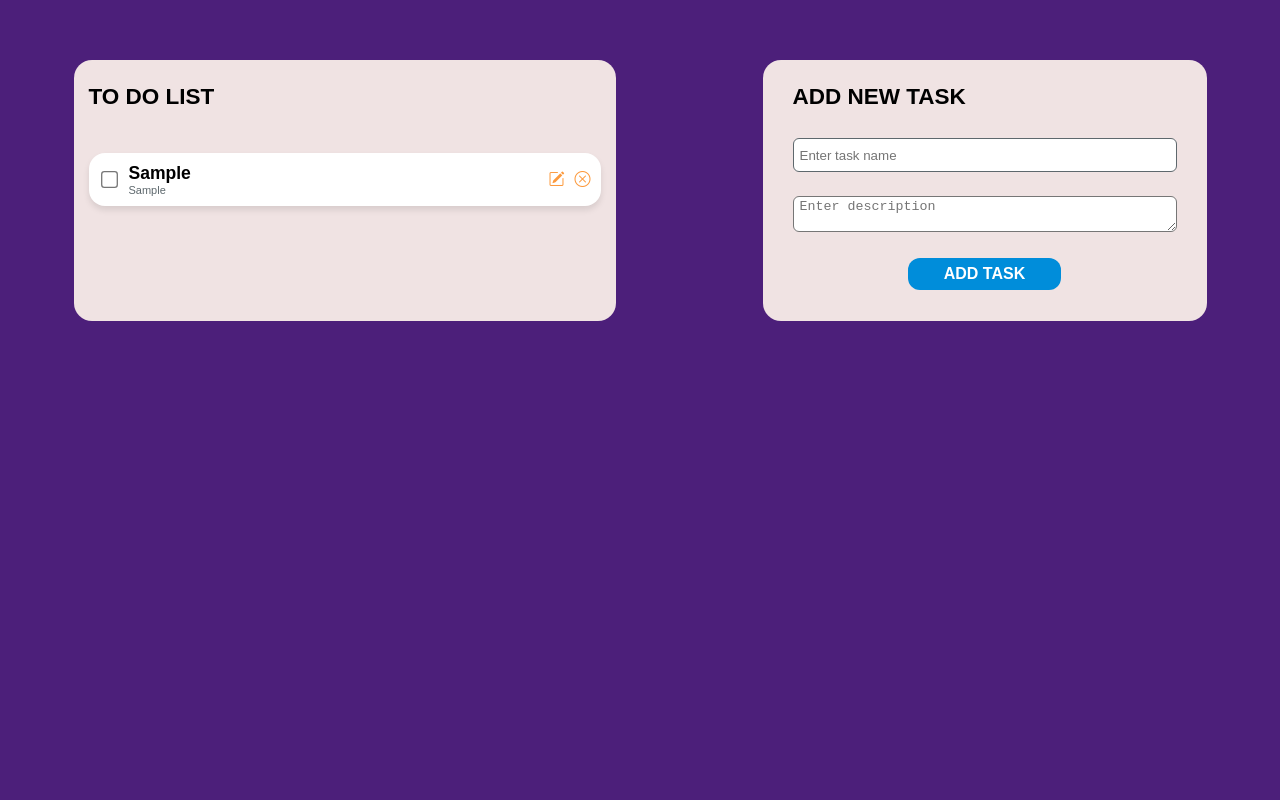
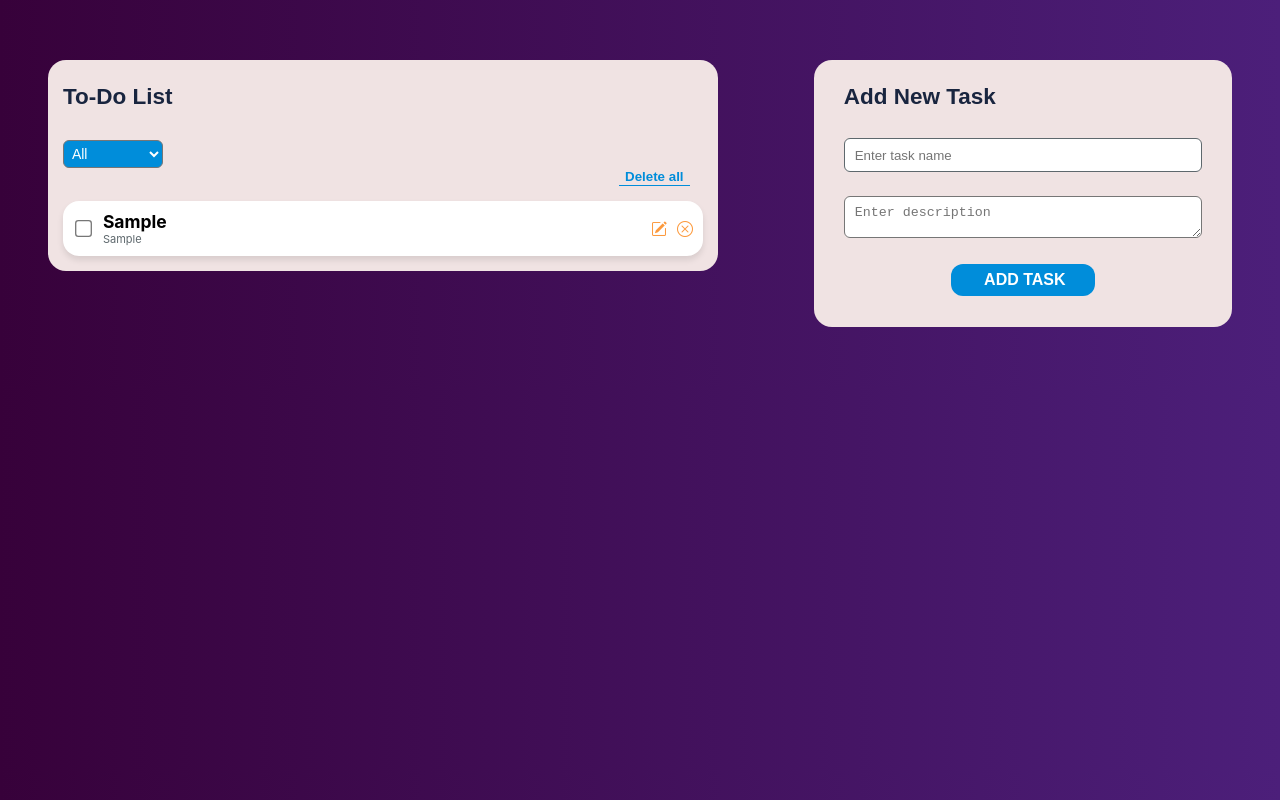
Before and after one commit to sanaaJer/ToDoList-App_React-Redux, a React (Create React App) app: page / in a window 1280 px wide. Both pictures are taken after typing "Sample", "Sample" into the empty fields and a click on the input "Add Task". Built offline with nearby package versions, Linux system fonts and the light colour scheme.

Commit message:
first commit

```diff
--- a/src/Actions/Action.js
+++ b/src/Actions/Action.js
@@ -3,7 +3,7 @@ export const DELETETASK='DELETETASK'
 export const EDITTASK='EDITTASK'
 export const CHECKCOMPLETED='CHECKCOMPLETED'
 export const UPDATECOUNTID='UPDATECOUNTID'
-
+export const DELETEALL='DELETEALL'
 
 export const addtask = (task) => {
     return {
@@ -26,9 +26,9 @@ export const updateTask=(id,taskEdit)=>(
     }
 );
 
-export const checktask=(id,checkStatus)=>(
-  {type:EDITTASK,
-   payload:{id,checkStatus}
+export const checktask=(id,completed)=>(
+  {type:CHECKCOMPLETED,
+   payload:{id,completed}
   }
 );
 
@@ -37,3 +37,7 @@ export const updateIdCount=(idCount)=>(
    payload:{idCount}
   }
 );
+
+export const deleteAll=()=>(
+   {type:DELETEALL}
+);
--- a/src/App.js
+++ b/src/App.js
@@ -1,9 +1,15 @@
-import './App.css';
+import './styles/App.css';
 import TaskForm from './Components/TaskForm'
 import TasksList from './Components/TasksList'
+
+
+
 function App() {
+  // inline style conts
+  const divStyle={display:'flex',flexDirection:'row'}
+
   return (
-    <div style={{display:'flex',flexDirection:'row'}}>
+    <div style={divStyle}>
         <TasksList />
         <TaskForm />
     </div>
--- a/src/Components/TaskForm.js
+++ b/src/Components/TaskForm.js
@@ -30,12 +30,13 @@ export default function AddTask() {
       title: '',
       description: '',
       id: idCount + 1, // Prepare for the next task's ID
+      completed:false
     });
   };
 
   return (
     <section className="formsection">
-      <h1>ADD NEW TASK</h1>
+      <h1>Add New Task</h1>
       {/* form section element */}
       <form onSubmit={addTaskSubmit}>
          {/* Name title task input */}
--- a/src/Components/TaskItem.js
+++ b/src/Components/TaskItem.js
@@ -5,7 +5,7 @@ import { checktask, deletetask, updateTask } from '../Actions/Action';
 import { iconsColor, gray } from '../colors';
 
 
-export default function CardTask({ id, title, description,checkStatus }) {
+export default function CardTask({ id, title, description,completed }) {
 
   //inline-style variables
   const cardSectionStyle={ display: 'flex',  boxShadow: '0px 4px 6px rgba(0, 0, 0, 0.1)', flexDirection: 'row', backgroundColor:'white', color: 'black', marginTop: '1em', borderRadius: '16px', padding: '10px'}
@@ -26,10 +26,6 @@ export default function CardTask({ id, title, description,checkStatus }) {
   const [editedDescription, setEditedDescription] = useState(description);// track edited description: text area
 
 
-   //Handle Check task
-  const handleChecked= () => {
-     dispatch(checktask(id,{checkStatus:!checkStatus}))
-     }
 
   // Handle Delete
   const handleDelete = () => {
@@ -76,12 +72,13 @@ export default function CardTask({ id, title, description,checkStatus }) {
               type="checkbox"
               name="task"
               style={checkbStyle}
-              checked={checkStatus}
-              onChange={handleChecked}
+               //Handle Check task
+              onChange={(e)=> dispatch(checktask(id,!completed))}
+              checked={completed}
             />
             {/* Title and Description */}
             <div>
-              <h3 class='titleTask' style={{ margin: 0 }}>{title}</h3>
+              <h3 className='titleTask' style={{ margin: 0 }}>{title}</h3>
               <p style={descriptionStyle}>{description}</p>
             </div>
           </div>
--- a/src/Components/TasksList.js
+++ b/src/Components/TasksList.js
@@ -1,22 +1,55 @@
-import React from 'react'
+import React, { useState } from 'react'
 import CardTask from './TaskItem';
-import { useSelector } from 'react-redux';
-import { buttonColor, iconsColor, primaryColor } from '../colors';
+import { useDispatch, useSelector } from 'react-redux';
+import {  buttonColor, primaryColor } from '../colors';
+import { deleteAll } from '../Actions/Action';
 
  function TasksList() {
-   // inline-style
-   const secListStyle={ display: 'flex',flexDirection: 'column',width:'40%', padding:'0 1em 1em 1em', backgroundColor:primaryColor,color:'black',borderRadius:18,margin:'4em auto'}
+  // inline-style
+  const secListStyle={ display: 'flex',flexDirection: 'column',width:'50%', padding:'0 1em 1em 1em', backgroundColor:primaryColor,color:'black',borderRadius:18,margin:'4em auto',height:'fit-content'}
 
   // Get tasks from Redux store
   const listTasks = useSelector((state) => state.listTAsks);
+  // get access to the dispatch function from the Redux store.
+  const dispatch = useDispatch();
+
+  // local state track value of selected element
+  const [valueOption,setValueOption]=useState('all');
+
+
+  // handle chande of select element's value
+  const handleChange=(e)=>{
+     setValueOption(e.target.value)
+  }
+
+  // handle delete all tasks
+  const handleDeleteAll=()=>{ dispatch(deleteAll())}
 
   return (
- // display list Tasks component section
+ // return list Tasks Component section
   <section style={secListStyle}>
-    <h1>TO DO LIST </h1>
+    <h1>To-Do List </h1>
+    <select
+            id="selectElement"
+            value={valueOption}
+            onChange={handleChange}
+            style={{ padding: '4px', fontSize: '14px', marginTop: '2px', width:100 ,borderRadius:6,backgroundColor:buttonColor,color:'white'}}
+          >
+            <option value="all">All</option>
+            <option value="completed">Completed</option>
+            <option value="active">Active</option>
+    </select>
+    <button onClick={handleDeleteAll}>Delete all </button>
+
     {
-      // map functon to diisplay list of tasks usnig Component CardTask
-      listTasks.map((e)=> (<CardTask {...e} />))
+
+      // map functon to display list of tasks usnig Component CardTask
+      (valueOption==='all'?
+      listTasks:(valueOption==='completed')?
+      listTasks.filter((e)=>e.completed===true)
+      :listTasks.filter((e)=>e.completed===false)
+      ).map((e)=> <CardTask {...e} />)
+
     }
   </section>
 
--- a/src/Reducers/Reducer.js
+++ b/src/Reducers/Reducer.js
@@ -1,4 +1,4 @@
-import { ADDTASK, CHECKCOMPLETED, DELETETASK, EDITTASK, UPDATECOUNTID } from "../Actions/Action";
+import { ADDTASK, CHECKCOMPLETED, DELETEALL, DELETETASK, EDITTASK, UPDATECOUNTID } from "../Actions/Action";
 
 
 const initialState={
@@ -21,18 +21,20 @@ const Reducer=(state=initialState,action)=>{
              };
          case EDITTASK:
              return {...state,
-                     listTAsks:state.listTAsks.map( (e) => e.id == action.payload.id?
+                     listTAsks:state.listTAsks.map( (e) => e.id === action.payload.id?
                      {...e,...action.payload.taskEdit}:e )
               };
         case CHECKCOMPLETED:
               return {...state,
-                      listTAsks:state.listTAsks.map( (e) => e.id == action.payload.id?
-                      {...e,...action.payload.checkStatus}:e )
+                      listTAsks:state.listTAsks.map( (e) => e.id === action.payload.id?
+                      {...e, completed: action.payload.completed }:e )
                };
 
         case UPDATECOUNTID:
                return {...state,idCount:action.payload.idCount};
 
+        case DELETEALL:  return initialState;// delete all : set state to inital state
+
         default: return state;
     }
 }
--- a/src/index.js
+++ b/src/index.js
@@ -1,6 +1,6 @@
 import React from 'react';
 import ReactDOM from 'react-dom/client';
-import './index.css';
+import './styles/index.css';
 import App from './App';
 import store from './Store/Store';
 import { Provider } from 'react-redux';
--- a/src/App.css
+++ b/src/styles/App.css
@@ -1,14 +1,16 @@
 body {
   margin:0;
-  background:  linear-gradient(to right, #4C1F7A , #4C1F7A );
-  font-family: "Nunito", sans-serif;
+  background:  linear-gradient(to right, #37013a , #4C1F7A );
   font-size: 15px;
+
 }
 h1{
   font-family: "Oxygen", sans-serif;
   font-weight: 900;
   padding-bottom: 10px;
   padding-top: 5px;
+  color:rgb(25, 37, 63);
+
 
 }
 
@@ -22,7 +24,7 @@ form{
    margin:4em auto;
   color:black;
   height: fit-content;
-  width:30%;
+  width:28%;
   border-radius: 18px;
   background-color:#F0E3E3;
   padding:0 2em 1em 2em;
@@ -48,9 +50,8 @@ input[type='submit']:hover{
 }
 input,textarea{
   border-radius: 6px;
-  padding-left:6px;
+  padding-left:10px;
  }
-
 input{
   height:25px;
 }
@@ -71,4 +72,22 @@ input[type='checkbox']:checked ~div .titleTask{
 
 textarea{
   color:#424547;
+  padding-top: 8px;
 }
+
+
+
+button{
+  width:fit-content;
+  margin-left:auto;
+  border:none;
+  border-bottom: solid #008DDA 1.5px;
+  font-weight: 600;
+  margin-right: 1em;
+
+  background-color: transparent;
+  color: #008DDA;
+}
+button:hover{
+  color: #1a9fe7;
+}
--- a/src/index.css
+++ b/src/styles/index.css
@@ -5,7 +5,11 @@ body {
     sans-serif;
   -webkit-font-smoothing: antialiased;
   -moz-osx-font-smoothing: grayscale;
+
+
+
 }
+
 
 code {
   font-family: source-code-pro, Menlo, Monaco, Consolas, 'Courier New',
```
Also changed, not shown: public/bak.jpg (added).
